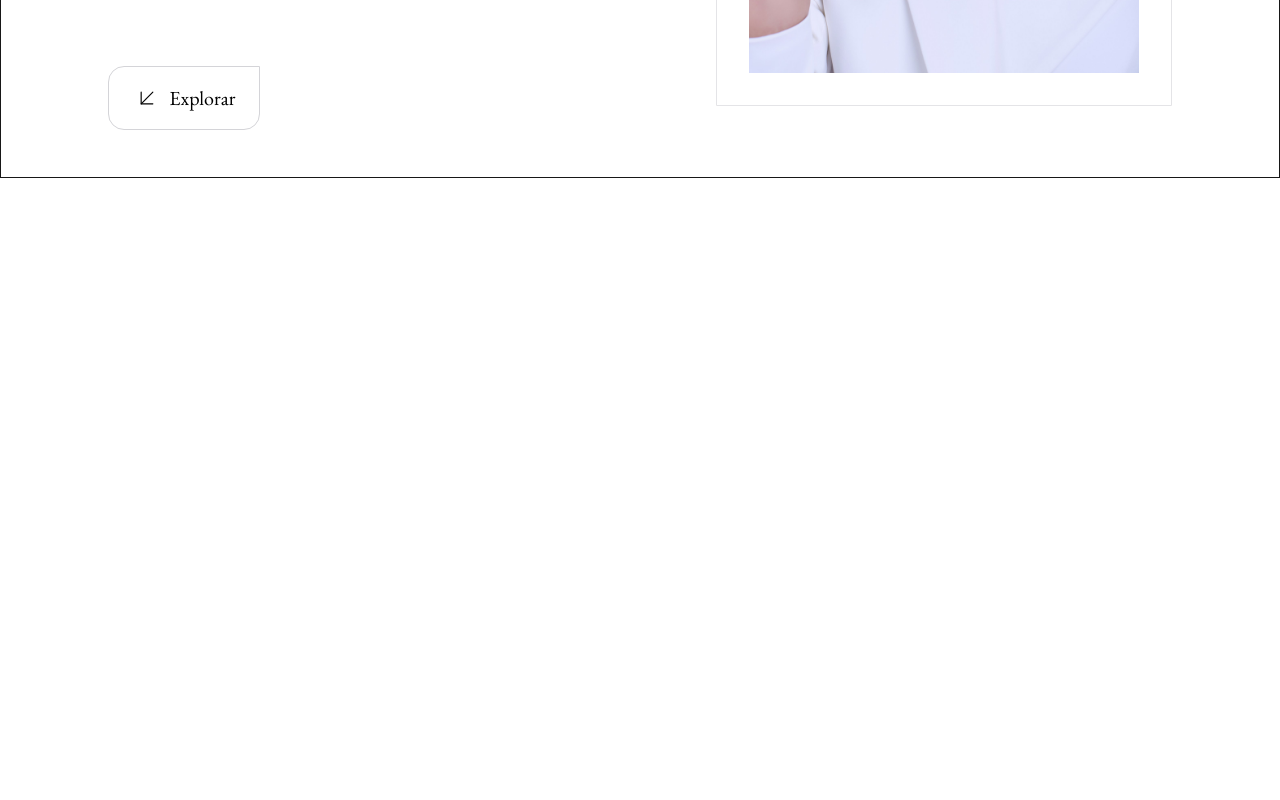
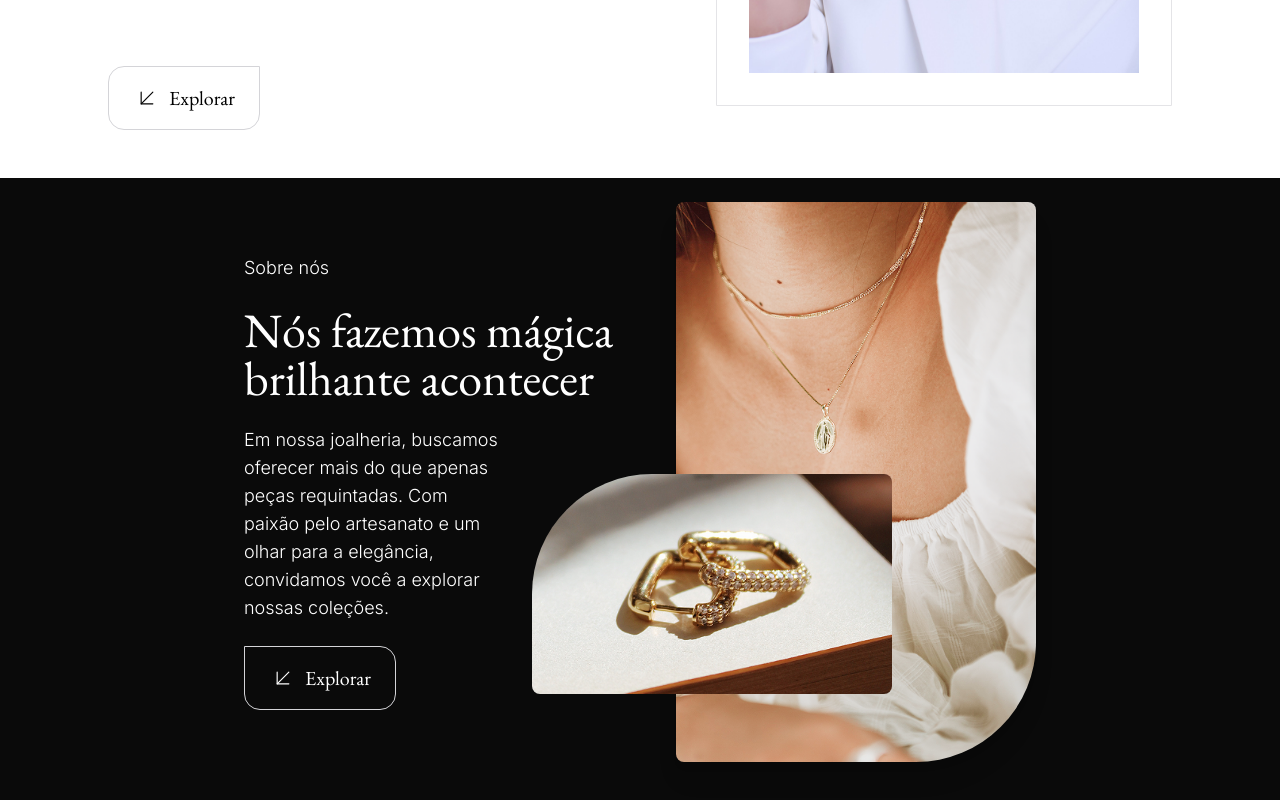
Before and after one commit to Gabriel-augt/gb-jewelry, a Next.js app: page / in a window 1280 px wide. Shown: the part 622-1422 px from the top of the page. Before the commit the page ends 800 px from the top, so only its background shows below. Built offline with nearby package versions, Linux system fonts and the light colour scheme; a web font is replaced by a local one.

Commit message:
about created

```diff
--- /dev/null
+++ b/src/app/components/about/About.tsx
@@ -0,0 +1,9 @@
+import AboutContent from "./AboutContent"
+
+export default function About() {
+    return (
+        <div id="about">
+            <AboutContent />
+        </div>
+    )
+}
--- /dev/null
+++ b/src/app/components/about/AboutButton.tsx
@@ -0,0 +1,16 @@
+import { ArrowDownLeft } from "lucide-react";
+import Link from "next/link";
+
+export default function AboutButton () {
+    return (
+        <Link href='#shop'>
+            <button className="flex flex-row gap-2 justify-center items-center py-4 px-6 border
+            border-zinc-300 rounded-bl-2xl rounded-r-2xl font-eb-garamond group cursor-pointer h-16">
+            <ArrowDownLeft width={28} height={28} strokeWidth={1} />
+            <span className="group-hover:border-b group-hover:border-b-zinc-500 text-xl h-7 rounded-b-xs">
+                Explorar
+            </span>
+        </button>
+        </Link>
+    )
+}
--- /dev/null
+++ b/src/app/components/about/AboutContent.tsx
@@ -0,0 +1,30 @@
+import Image from "next/image";
+import AboutButton from "./AboutButton";
+
+export default function AboutContent () {
+    return (
+        <section className="flex flex-row items-center justify-center gap-12 w-full h-max pt-6 pb-28">
+            <div className="flex flex-col gap-6">
+                <h2 className="font-inter font-light text-lg">
+                    Sobre nós
+                </h2>
+                <h1 className="font-eb-garamond text-5xl w-96">
+                    Nós fazemos mágica brilhante acontecer
+                </h1>
+                <p className="font-inter font-light text-lg w-64">
+                    Em nossa joalheria, buscamos oferecer mais do que apenas peças requintadas.
+                    Com paixão pelo artesanato e um olhar para a elegância, convidamos você a explorar nossas
+                    coleções.
+                </p>
+                <AboutButton />
+            </div>
+            <div className="relative">
+                <Image className="rounded-lg rounded-br-[120px] shadow-xl" src={"/about-1.png"}
+                alt="Woman with necklace" width={360} height={600}/>
+
+                <Image className="absolute rounded-lg rounded-tl-[120px] -translate-x-36 -translate-y-72"
+                src={"/about-2.png"} alt="earring" width={400} height={300}/>
+            </div>
+        </section>
+    )
+}
--- a/src/app/components/homePage/Hero.tsx
+++ b/src/app/components/homePage/Hero.tsx
@@ -4,7 +4,7 @@ import HeroButton from "./HeroButton";
 export default function Hero() {
     return (
         <main>
-            <section className="flex justify-evenly items-center w-full h-screen bg-white border">
+            <section className="flex justify-evenly items-center w-full h-screen bg-white">
                 <div className="flex flex-col justify-center items-center text-black">
                     <div className="relative w-[500px] h-[500px]">
                     <Image src={"/flower-design-1.svg"} alt={"Flower Design"} fill/>
--- a/src/app/globals.css
+++ b/src/app/globals.css
@@ -13,10 +13,10 @@
   --font-inter: var(--font-inter);
 }
 
-@media (prefers-color-scheme: dark) {
+@media (prefers-color-scheme: light) {
   :root {
     --background: #0a0a0a;
-    --foreground: #ededed;
+    --foreground: #ffffff;
   }
 }
 
--- a/src/app/page.tsx
+++ b/src/app/page.tsx
@@ -1,3 +1,4 @@
+import About from "./components/about/About";
 import HomePage from "./components/homePage/HomePage";
 import NavBar from "./components/navBar/NavBar";
 
@@ -6,6 +7,7 @@ export default function Home() {
     <div>
       <NavBar />
       <HomePage />
+      <About />
     </div>
   );
 }
```
Also changed, not shown: public/about-1.png (added), public/about-2.png (added).
